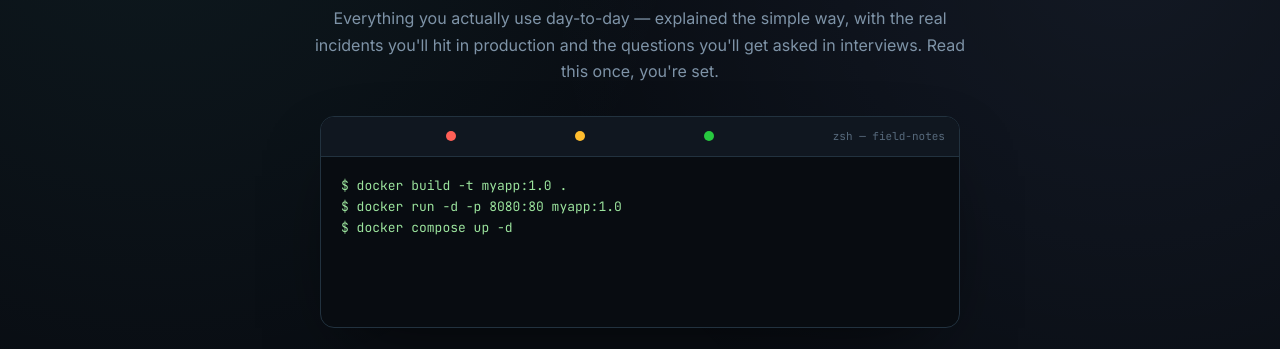
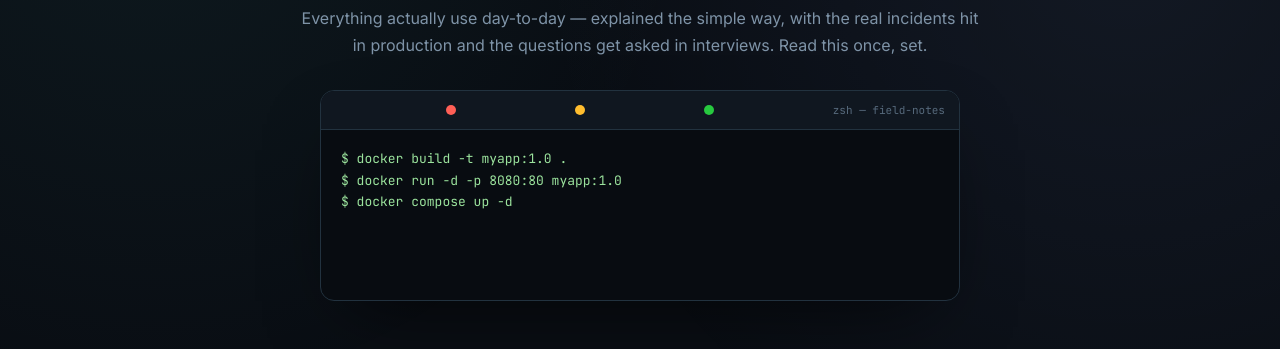
Before and after one commit to Nikitakank/Docker-and-K8s, a plain HTML site: page index.html in a window 1280 px wide. Shown: the part 196-545 px from the top of the page. Drawn offline with Linux system fonts and the light colour scheme.

Commit message:
Update index.html

```diff
--- a/index.html
+++ b/index.html
@@ -372,8 +372,8 @@
 <header class="hero">
   <div class="eyebrow">field notes · daily ops · interview ready</div>
   <h1>Docker <span class="d">&amp;</span> Kubernetes <span class="k">&amp;</span> Notes</h1>
-  <p class="lead">Everything you actually use day-to-day — explained the simple way, with the real incidents
-    you'll hit in production and the questions you'll get asked in interviews. Read this once, you're set.</p>
+  <p class="lead">Everything actually use day-to-day — explained the simple way, with the real incidents
+ hit in production and the questions  get asked in interviews. Read this once, set.</p>
   <div class="terminal">
     <div class="bar"><span class="dot r"></span><span class="dot y"></span><span class="dot g"></span><span>zsh — field-notes</span></div>
     <pre id="termOut"></pre>
```
